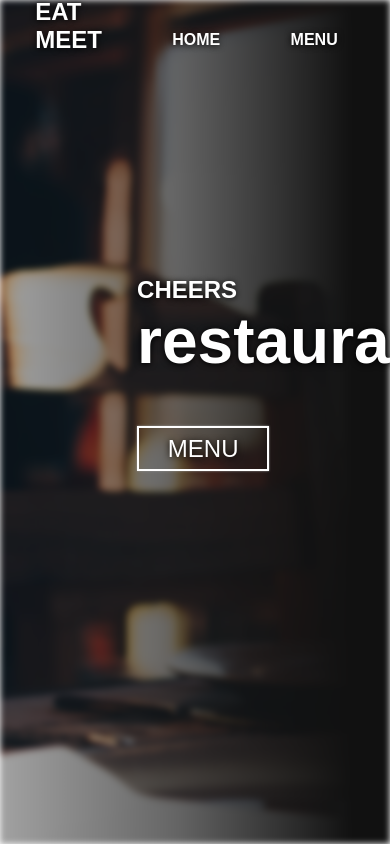
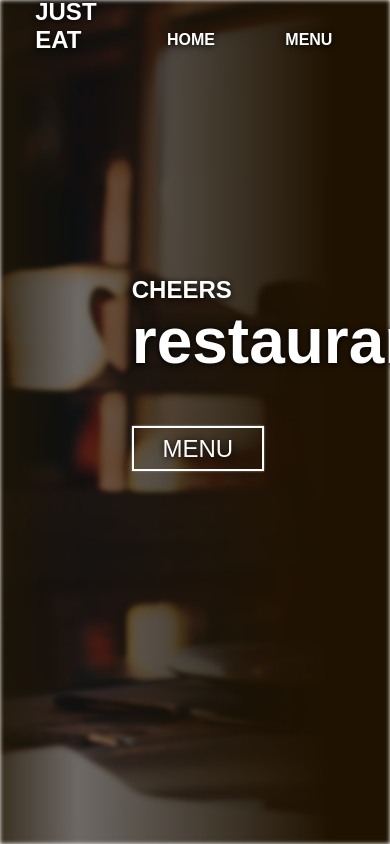
Before and after one commit to Mahdi-Soultana/Restaurant-Page, a plain HTML site: page index.html in a window 390 px wide. Shown: the top 844 px of the page. Drawn offline with Linux system fonts and the light colour scheme.

Commit message:
ready for animation and responsive

```diff
--- a/css/style.css
+++ b/css/style.css
@@ -23,8 +23,8 @@ html {
     position: absolute;
     width: 100%;
     height: 100%;
-    filter: blur(3px);
-    background: linear-gradient(to left, rgb(17, 17, 17) 10%, rgba(19, 19, 19, 0.644), rgba(20, 20, 20, 0.381)), url(./img/des-recits-NaKwyyh849o-unsplash.jpg) no-repeat left center/cover;
+    filter: blur(2px);
+    background: linear-gradient(to left, rgb(31, 18, 0) 15%, rgba(17, 10, 4, 0.603) 80%, rgba(31, 20, 3, 0.87)), url(./img/des-recits-NaKwyyh849o-unsplash.jpg) no-repeat left center/cover;
 }
 
 nav ul {
--- a/index.html
+++ b/index.html
@@ -12,7 +12,7 @@
 <body>
     <div class="container">
         <div class="logo">
-            EAT MEET
+            JUST EAT
         </div>
         <nav>
 
```
